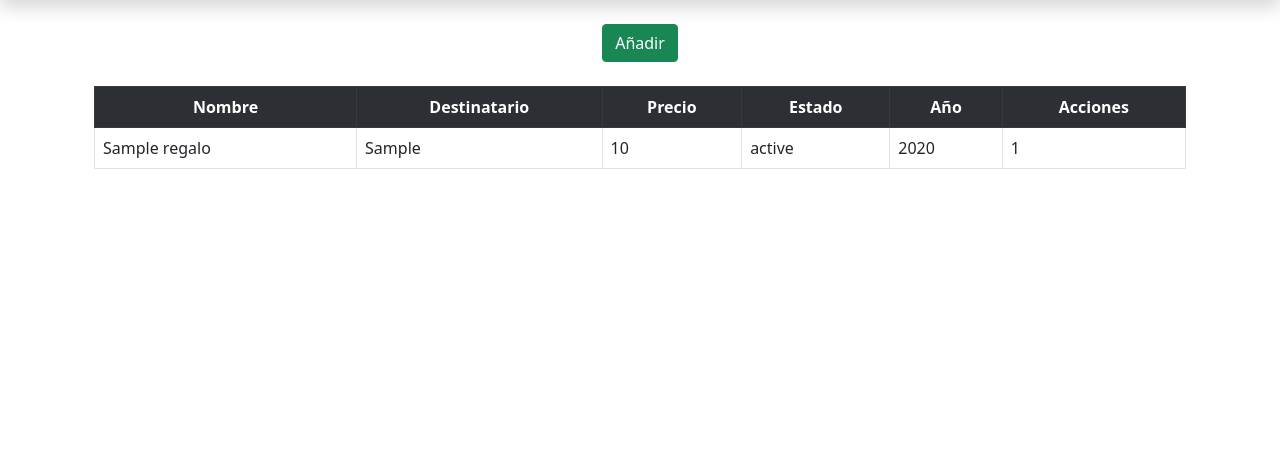
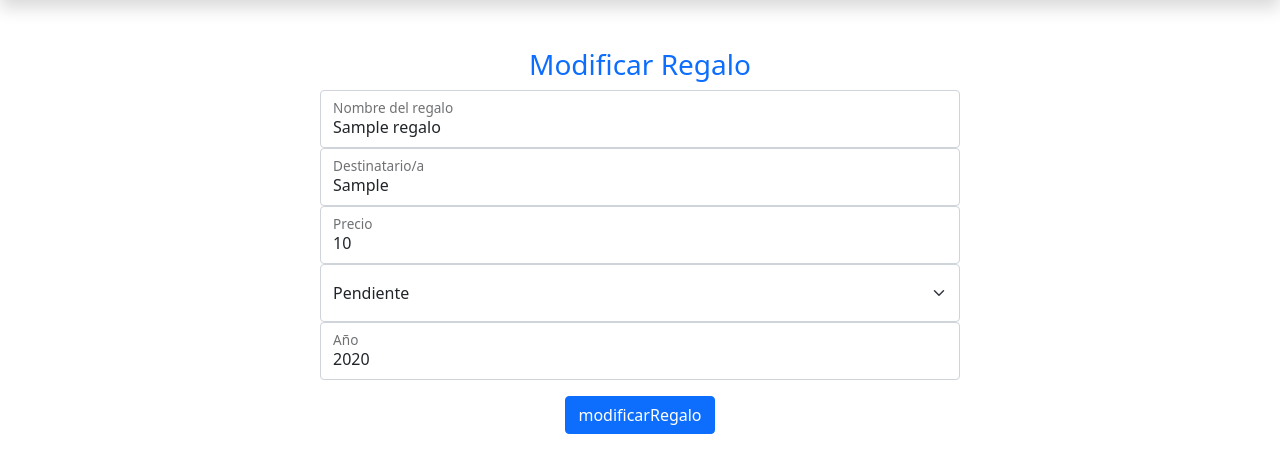
Before and after one commit to RainbowEstela/tarea5_practicaPhp1, a PHP site: page /index.php?accion=modificarRegaloForm&idRegalo=1 in a window 1280 px wide. Shown: the part 56-529 px from the top of the page. Run offline with PHP 8.4, Linux system fonts and the light colour scheme; the visitor is signed in with stand-in values (Sample User, id 1); tables that the repository leaves empty or names only in its code hold one stand-in row (values such as "Sample post"); some libraries are stand-ins or nearby versions.

Commit message:
borrar y modiciar hechos

```diff
--- a/controladores/ControladorRegalo.php
+++ b/controladores/ControladorRegalo.php
@@ -2,21 +2,60 @@
     namespace Navidad\controladores;
 
 use Navidad\modelos\ModeloRegalo;
+use Navidad\modelos\Regalo;
+use Navidad\vistas\VistaModificarRegaloForm;
 use Navidad\vistas\VistaRegalo;
 
     class ControladorRegalo {
+
+        /**
+         * Muestra todos los regalos del usaurio en la sesion
+         */
         public static function mostrarRegalos() {
             $regalos = ModeloRegalo::regalosUsuario($_SESSION["id"]);
             VistaRegalo::render($regalos);
         }
 
-
+        /**
+         * crea un regalo en bd con los parametros pasados
+         */
         public static function addRegalo($nombre,$destinatario,$precio,$estado,$year,$idUsuario) {
 
             ModeloRegalo::addRegalo($nombre,$destinatario,$precio,$estado,$year,$idUsuario);
 
             ControladorRegalo::mostrarRegalos();
         }
+
+        /**
+         * muestra el formulario de modificar regalo con la informacion del mismo
+         */
+        public static function modificarRegaloForm($idRegalo) {
+
+            $regalo = ModeloRegalo::buscarRegalo($idRegalo);
+
+            VistaModificarRegaloForm::render($regalo);
+
+        }
+
+        /**
+         * modifica un regalo y muestra todos los regalos
+         */
+        public static function modificarRegalo($id,$nombre,$destinatario,$precio,$estado,$year) {
+
+            ModeloRegalo::modificarRegalo($id,$nombre,$destinatario,$precio,$estado,$year);
+
+            ControladorRegalo::mostrarRegalos();
+
+        }
+
+        public static function borrarRegalo($idRegalo) {
+
+            ModeloRegalo::borrarRegalo($idRegalo);
+
+            ControladorRegalo::mostrarRegalos();
+        }
+
+
     }
 
 
--- a/index.php
+++ b/index.php
@@ -48,6 +48,30 @@ use Navidad\controladores\ControladorUsuario;
 
                     ControladorRegalo::addRegalo($nombre,$destinatario,$precio,$estado,$year,$idUsuario);
 
+                } elseif(strcmp($_REQUEST["accion"],"modificarRegaloForm") == 0) {
+                    //mostrar formulario de modificacion de un regalo
+                    $idRegalo = $_REQUEST["idRegalo"];
+
+                    ControladorRegalo::modificarRegaloForm($idRegalo);
+
+                } elseif(strcmp($_REQUEST["accion"],"modificarRegalo") == 0) {
+
+                    //datos del regalo
+                    $id = $_REQUEST["id"];
+                    $nombre = $_REQUEST["nombre"];
+                    $destinatario = $_REQUEST["destinatario"];
+                    $precio = $_REQUEST["precio"];
+                    $estado = $_REQUEST["estado"];
+                    $year = $_REQUEST["year"];
+
+                    ControladorRegalo::modificarRegalo($id,$nombre,$destinatario,$precio,$estado,$year);
+
+                } elseif(strcmp($_REQUEST["accion"],"borrarRegalo") == 0) {
+                    //borrar regalo
+                    $idRegalo = $_REQUEST["idRegalo"];
+
+                    ControladorRegalo::borrarRegalo($idRegalo);
+
                 } else {
 
                     //si no es ninguna accion le mostramos la pagina principal
@@ -82,7 +106,6 @@ use Navidad\controladores\ControladorUsuario;
             }
         } else {
             //enviar a logearse
-
             ControladorUsuario::mostrarLogin();
         }
 
--- a/modelos/ModeloRegalo.php
+++ b/modelos/ModeloRegalo.php
@@ -6,6 +6,10 @@
     use \PDO;
 
     class ModeloRegalo {
+
+        /**
+         * devuelve todos los regalos de un usuario
+         */
         public static function regalosUsuario($idUsuario) {
             $conexionObjet = new ConexionBaseDeDatos();
             $conexion = $conexionObjet->getConexion();
@@ -23,7 +27,32 @@
             return $regalos;
         }
 
+        /**
+         * devuelve el regalo de la misma id
+         */
+        public static function buscarRegalo($idRegalo) {
 
+            $conexionObjet = new ConexionBaseDeDatos();
+            $conexion = $conexionObjet->getConexion();
+
+            $consulta = $conexion->prepare("SELECT id,nombre,destinatario,precio,estado,year FROM regalos WHERE id = ?");
+            $consulta->bindValue(1,$idRegalo);
+
+            $consulta->setFetchMode(PDO::FETCH_CLASS | PDO::FETCH_PROPS_LATE, 'Navidad\modelos\Regalo');
+            $consulta->execute();
+
+            $regalo = $consulta->fetch();
+
+            $conexionObjet->cerrarConexion();
+
+            return $regalo;
+
+        }
+
+
+        /**
+         * añade un regalo a un usuario
+         */
         public static function addRegalo($nombre,$destinatario,$precio,$estado,$year,$idUsuario) {
             $conexionObjet = new ConexionBaseDeDatos();
             $conexion = $conexionObjet->getConexion();
@@ -42,5 +71,42 @@
             $conexionObjet->cerrarConexion();
 
         }
+
+        /**
+         * modifica los datos de un regalo
+         */
+        public static function modificarRegalo($id,$nombre,$destinatario,$precio,$estado,$year) {
+            $conexionObjet = new ConexionBaseDeDatos();
+            $conexion = $conexionObjet->getConexion();
+
+            $consulta = $conexion->prepare("UPDATE regalos SET nombre = ?, destinatario = ?, precio = ?, estado = ?, year = ? WHERE id = ?");
+
+            //bindeo de parametros
+            $consulta->bindValue(1,$nombre);
+            $consulta->bindValue(2,$destinatario);
+            $consulta->bindValue(3,$precio);
+            $consulta->bindValue(4,$estado);
+            $consulta->bindValue(5,$year);
+            $consulta->bindValue(6,$id);
+
+            $consulta->execute();
+            $conexionObjet->cerrarConexion();
+        }
+
+
+        public static function borrarRegalo($idRegalo) {
+            $conexionObjet = new ConexionBaseDeDatos();
+            $conexion = $conexionObjet->getConexion();
+
+            $consulta = $conexion->prepare("DELETE FROM regalos WHERE id = ?");
+
+            $consulta->bindValue(1,$idRegalo);
+
+            $consulta->execute();
+            $conexionObjet->cerrarConexion();
+        }
     }
+
+
+
 ?>
--- /dev/null
+++ b/vistas/VistaModificarRegaloForm.php
@@ -0,0 +1,94 @@
+<?php
+
+    namespace Navidad\vistas;
+
+    use Navidad\modelos\Regalo;
+
+    class VistaModificarRegaloForm {
+
+        public static function render(Regalo $regalo) {
+
+            include("cabecera.php");
+
+
+            echo '
+            <form action="index.php" method="POST" class="w-50 mx-auto my-5">
+                <div>
+                    <h3 class="text-center text-primary">Modificar Regalo</h3>
+                </div>
+
+                <input type="hidden" name="id" value="'.$regalo->getId().'">
+
+                <div class="form-floating">
+                    <input type="text" class="form-control" id="inputNombre" name="nombre" placeholder="tu nombre" value="'.$regalo->getNombre().'" required>
+                    <label for="inputNombre">Nombre del regalo</label>
+                </div>
+
+                <div class="form-floating">
+                    <input type="text" class="form-control" id="inputDest" name="destinatario" placeholder="tu nombre" value="'.$regalo->getDestinatario().'" required>
+                    <label for="inputDest">Destinatario/a</label>
+                </div>
+
+                <div class="form-floating">
+                    <input type="number" step="any" class="form-control" id="inputPrecio" name="precio" placeholder="tu nombre" value="'.$regalo->getPrecio().'" required>
+                    <label for="inputPrecio">Precio</label>
+                </div>
+
+
+                <div class="form-floating">
+                    <select class="form-select py-3" name="estado" aria-label="Default select example">
+                ';
+
+            $opciones = [
+                [
+                    "value" => "pendiente",
+                    "name" => "Pendiente"
+                ],
+
+                [
+                    "value" => "comprado",
+                    "name" => "Comprado"
+                ],
+
+                [
+                    "value" => "envuelto",
+                    "name" => "Envuelto"
+                ],
+
+                [
+                    "value" => "entregado",
+                    "name" => "Entregado"
+                ]
+            ];
+
+
+            foreach($opciones as $opcion) {
+                if(strcmp($opcion["value"],$regalo->getEstado()) == 0) {
+                    echo '<option value="'.$opcion["value"].'" selected>'.$opcion["name"].'</option>';
+                } else {
+                    echo '<option value="'.$opcion["value"].'">'.$opcion["name"].'</option>';
+                }
+            }
+
+            echo'
+
+                    </select>
+                </div>
+                <div class="form-floating">
+                    <input type="number" class="form-control" id="inputYear" name="year" placeholder="tu nombre" value="'.$regalo->getYear().'" required>
+                    <label for="inputYear">Año</label>
+                </div>
+
+                <div class="form-floating d-flex justify-content-center my-3">
+                    <input type="submit" name="accion" value="modificarRegalo" class="btn btn-primary">
+                </div>
+            </form>
+
+            ';
+
+            include("pie.php");
+
+        }
+    }
+
+?>
--- a/vistas/VistaRegalo.php
+++ b/vistas/VistaRegalo.php
@@ -45,7 +45,12 @@
               echo' <td>'.$regalo->getPrecio().'</td>';
               echo' <td>'.$regalo->getEstado().'</td>';
               echo' <td>'.$regalo->getYear().'</td>';
-              echo' <td>'.$regalo->getId().'</td>';
+              echo' <td class="d-flex justify-content-center">
+                <a href="index.php?accion=borrarRegalo&idRegalo='.$regalo->getId().'"><button class="btn btn-danger">x</button></a>
+                <a href="index.php?accion=modificarRegaloForm&idRegalo='.$regalo->getId().'" class="px-2"><button class="btn btn-success"><img src="./vistas/imgs/configuracion.png" alt="modificar regalo" width="20px" height="20px"></button></a>
+                <a href="index.php?accion=mostrarEnlaces&idRegalo='.$regalo->getId().'"><button class="btn btn-primary">@</button></a>
+              </td>
+              ';
               echo'</tr>';
 
             }
```
Also changed, not shown: vistas/imgs/configuracion.png (added).
